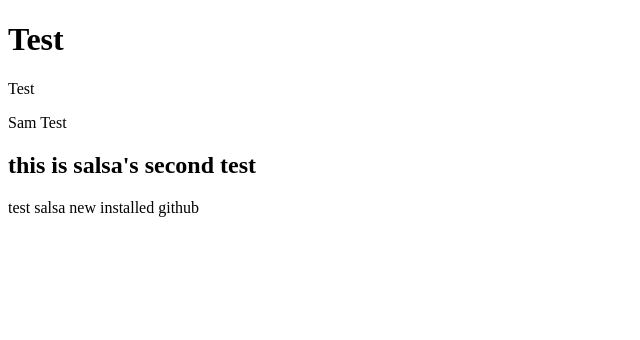
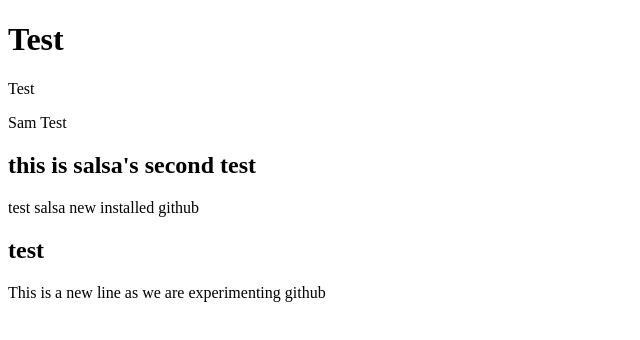
Before and after one commit to misbhvr/SafeLink, a plain HTML site: page index.html in a window 1280 px wide. Shown: the whole page, without its empty margins (0-640 px from the left). Drawn offline with Linux system fonts and the light colour scheme.

Commit message:
another Lines

```diff
--- a/index.html
+++ b/index.html
@@ -12,4 +12,7 @@
 
     <h2>this is salsa's second test</h2>
     <p>test salsa new installed github </p>
+
+    <h2>test</h2>
+    <p>This is a new line as we are experimenting github</p>
 </body>
```
